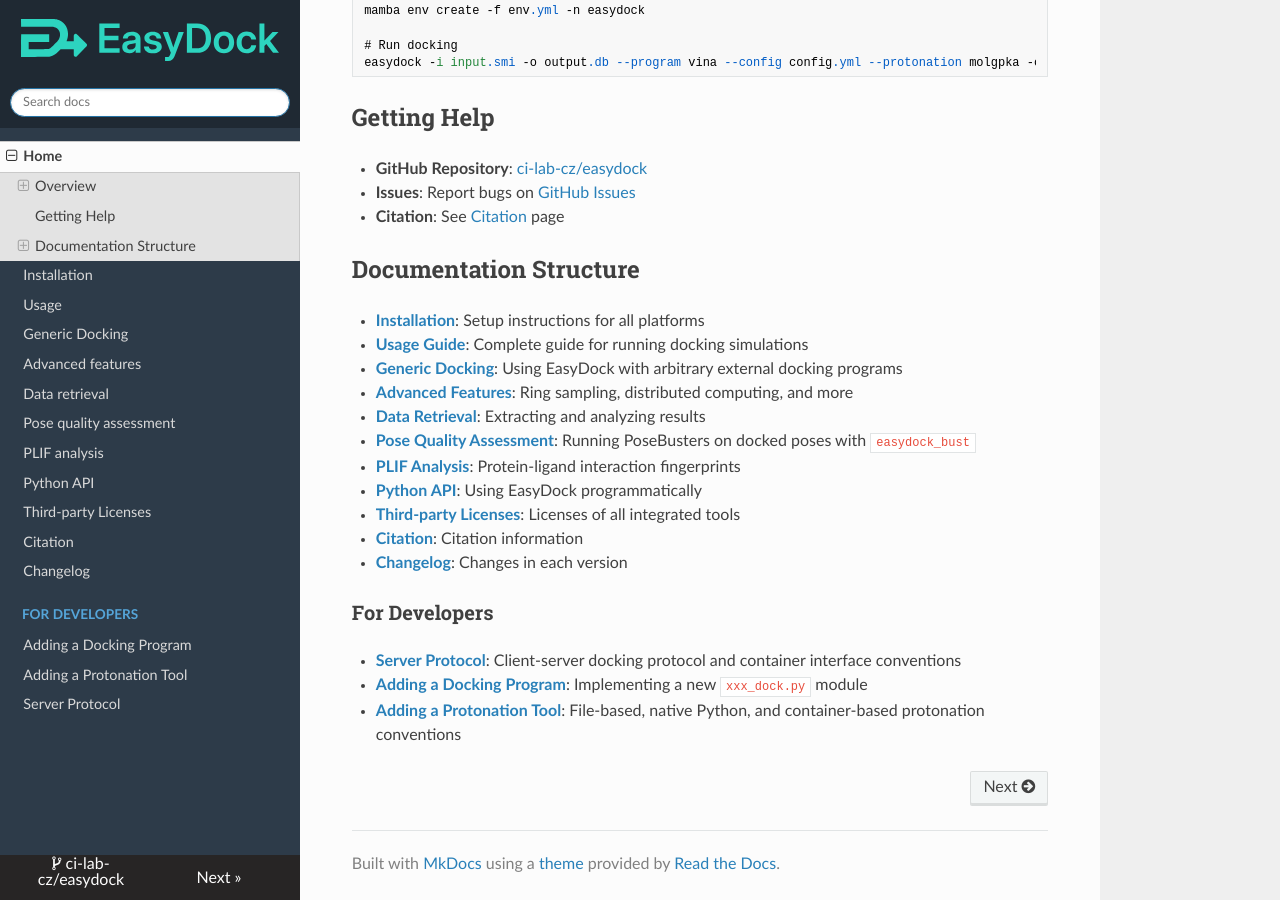
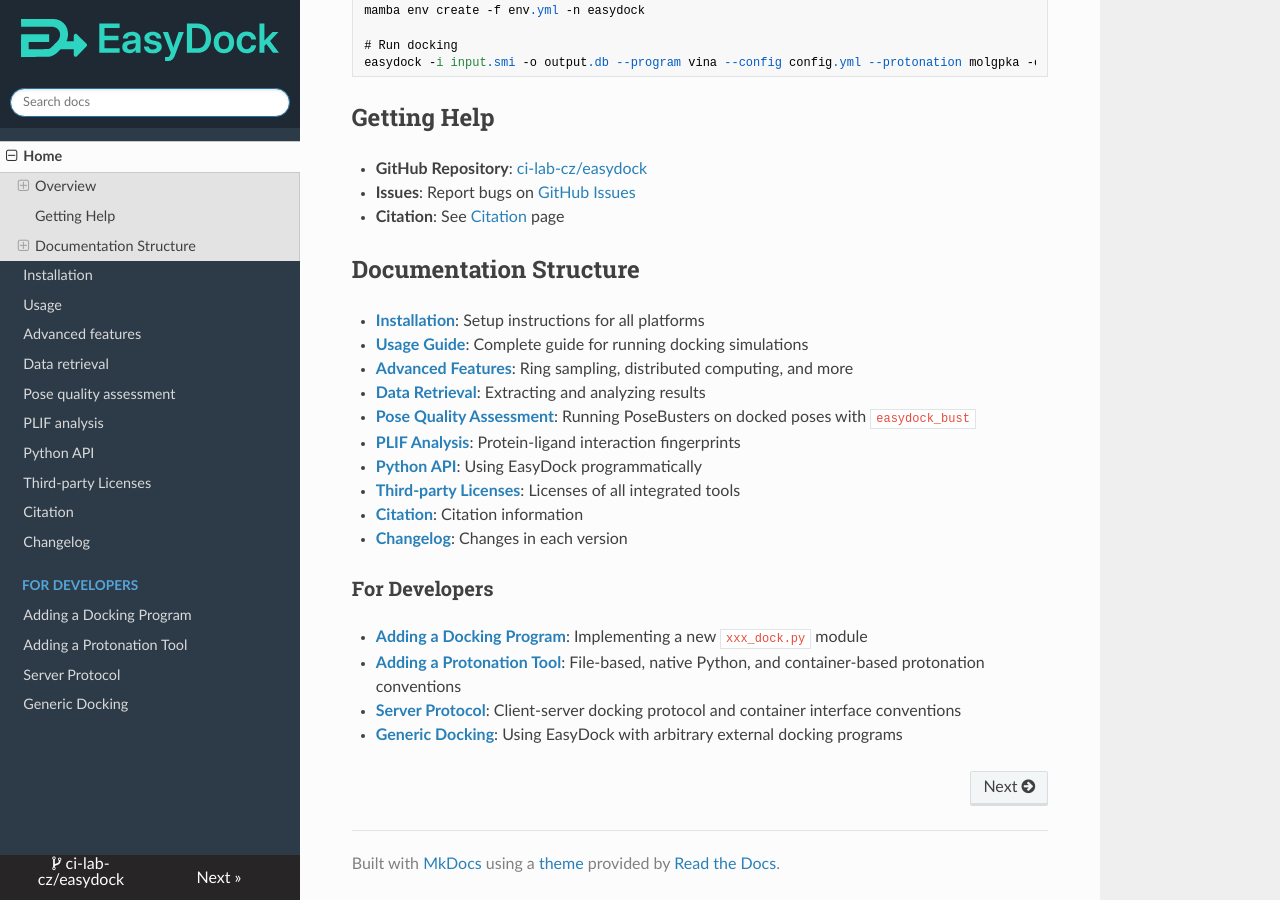
Before and after one commit to ci-lab-cz/easydock, an MkDocs documentation site: the page built from docs/index.md, in a window 1280 px wide and 900 px high, scrolled down 1020 px. Built offline with MkDocs 1.6.1, drawn with Linux system fonts in a browser that asks for light colours; nearby versions of some CDN libraries; part of the change alters nothing that is shown.

```diff
--- a/docs/index.md
+++ b/docs/index.md
@@ -46,7 +46,6 @@ easydock -i input.smi -o output.db --program vina --config config.yml --protonat
 
 - **[Installation](installation.md)**: Setup instructions for all platforms
 - **[Usage Guide](usage.md)**: Complete guide for running docking simulations
-- **[Generic Docking](generic_dock.md)**: Using EasyDock with arbitrary external docking programs
 - **[Advanced Features](advanced.md)**: Ring sampling, distributed computing, and more
 - **[Data Retrieval](data_retrieval.md)**: Extracting and analyzing results
 - **[Pose Quality Assessment](posebusters.md)**: Running PoseBusters on docked poses with `easydock_bust`
@@ -58,6 +57,7 @@ easydock -i input.smi -o output.db --program vina --config config.yml --protonat
 
 ### For Developers
 
-- **[Server Protocol](server_protocol.md)**: Client-server docking protocol and container interface conventions
 - **[Adding a Docking Program](custom_docking.md)**: Implementing a new `xxx_dock.py` module
 - **[Adding a Protonation Tool](custom_protonation.md)**: File-based, native Python, and container-based protonation conventions
+- **[Server Protocol](server_protocol.md)**: Client-server docking protocol and container interface conventions
+- **[Generic Docking](generic_dock.md)**: Using EasyDock with arbitrary external docking programs
--- a/mkdocs.yml
+++ b/mkdocs.yml
@@ -40,7 +40,6 @@ nav:
   - Home: index.md
   - Installation: installation.md
   - Usage: usage.md
-  - Generic Docking: generic_dock.md
   - Advanced features: advanced.md
   - Data retrieval: data_retrieval.md
   - Pose quality assessment: posebusters.md
@@ -53,6 +52,7 @@ nav:
     - Adding a Docking Program: custom_docking.md
     - Adding a Protonation Tool: custom_protonation.md
     - Server Protocol: server_protocol.md
+    - Generic Docking: generic_dock.md
 
 plugins:
   - search
```
